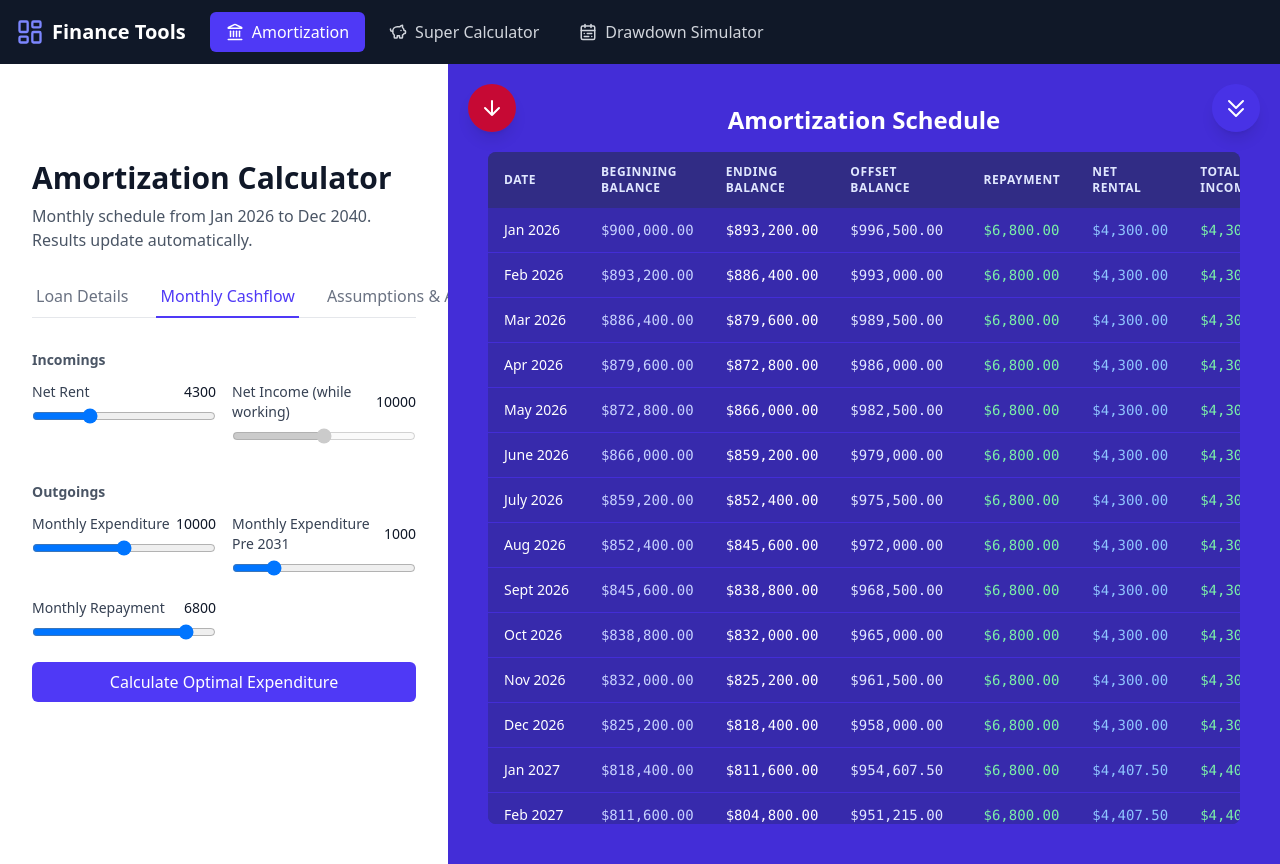
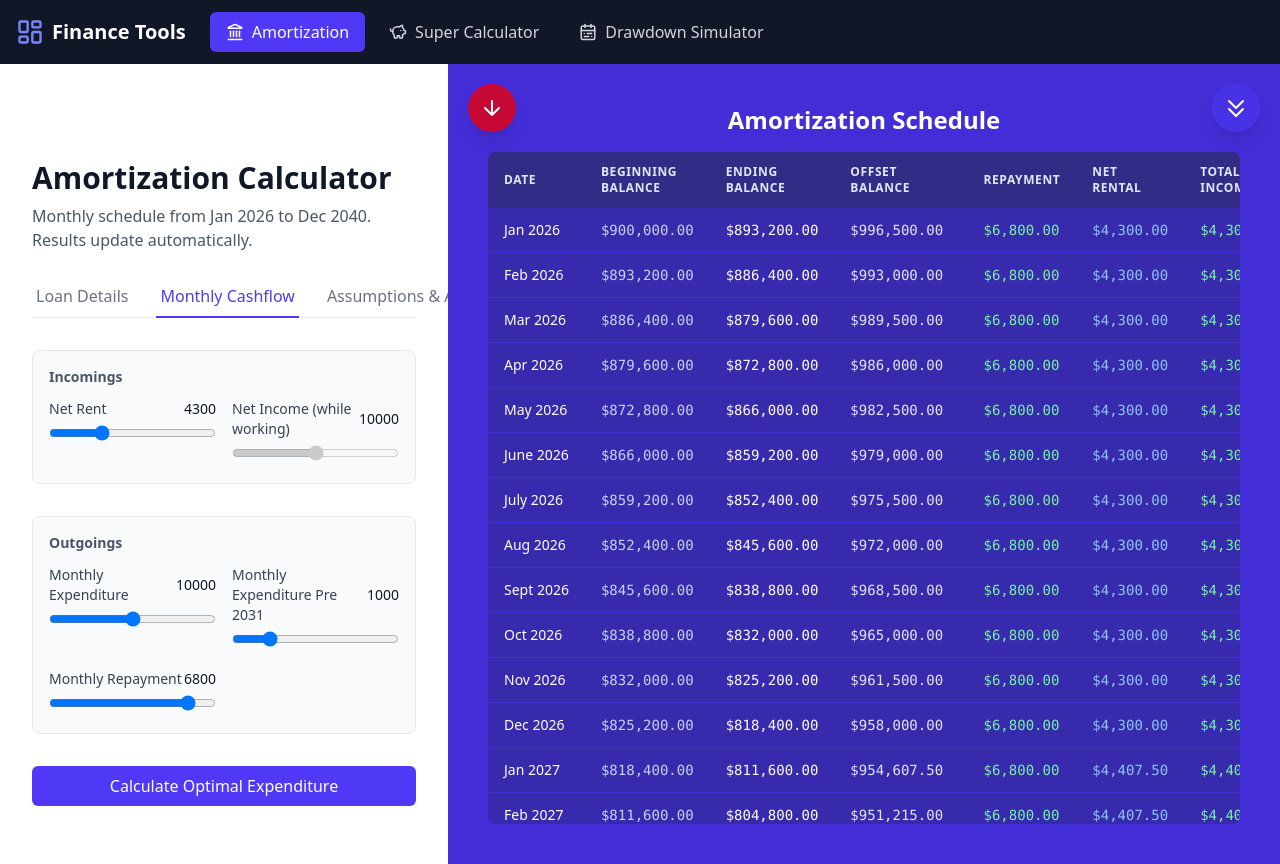
Before and after one commit to vbhargav80/fin-planner, a React (Vite) app: page / in a window 1280 px wide. Both pictures are taken after a click on the button "Monthly Cashflow". Built offline with nearby package versions, Linux system fonts and the light colour scheme.

Commit message:
feat: enhance AmortizationForm UI with improved styling and reintroduce Calculate Optimal Expenditure button

```diff
--- a/src/components/amortization/AmortizationForm.tsx
+++ b/src/components/amortization/AmortizationForm.tsx
@@ -90,7 +90,7 @@ export const AmortizationForm: React.FC<AmortizationFormProps> = ({ calculator }
             <div className="mt-8 space-y-6">
                 {activeTab === 'loan' && (
                     <section>
-                        <div className="space-y-4">
+                        <div className="bg-gray-50 p-4 rounded-lg border border-gray-200 space-y-4">
                             <RangeSlider
                                 label="Starting Loan"
                                 value={principal}
@@ -123,7 +123,7 @@ export const AmortizationForm: React.FC<AmortizationFormProps> = ({ calculator }
                     <section>
                         <div className="space-y-8">
                             {/* Incomings */}
-                            <div>
+                            <div className="bg-gray-50 p-4 rounded-lg border border-gray-200">
                                 <h4 className="text-sm font-semibold text-gray-600 mb-3">Incomings</h4>
                                 <div className="grid grid-cols-1 sm:grid-cols-2 gap-4">
                                     <RangeSlider
@@ -147,7 +147,7 @@ export const AmortizationForm: React.FC<AmortizationFormProps> = ({ calculator }
                             </div>
 
                             {/* Outgoings */}
-                            <div>
+                            <div className="bg-gray-50 p-4 rounded-lg border border-gray-200">
                                 <h4 className="text-sm font-semibold text-gray-600 mb-3">Outgoings</h4>
                                 <div className="grid grid-cols-1 sm:grid-cols-2 gap-4">
                                     <RangeSlider
@@ -176,14 +176,6 @@ export const AmortizationForm: React.FC<AmortizationFormProps> = ({ calculator }
                                         disabled={isRefinanced}
                                     />
                                 </div>
-                                <div className="mt-4">
-                                    <button
-                                        onClick={calculateOptimalExpenditure}
-                                        className="w-full bg-indigo-600 text-white py-2 px-4 rounded-md hover:bg-indigo-700 transition-colors"
-                                    >
-                                        Calculate Optimal Expenditure
-                                    </button>
-                                </div>
                             </div>
                         </div>
                     </section>
@@ -191,7 +183,8 @@ export const AmortizationForm: React.FC<AmortizationFormProps> = ({ calculator }
 
                 {activeTab === 'assumptions' && (
                     <section>
-                        <div className="space-y-4">
+                        <div className="space-y-6">
+                            <div className="bg-gray-50 p-4 rounded-lg border border-gray-200 space-y-4">
                                 <RangeSlider
                                     label="Annual Rental Growth"
                                     value={rentalGrowthRate}
@@ -205,6 +198,8 @@ export const AmortizationForm: React.FC<AmortizationFormProps> = ({ calculator }
                                     checked={isRefinanced}
                                     onChange={setIsRefinanced}
                                 />
+                            </div>
+                            <div className="bg-gray-50 p-4 rounded-lg border border-gray-200 space-y-4">
                                 <ToggleSwitch
                                     label="Consider Offset Interest Income"
                                     checked={considerOffsetIncome}
@@ -221,6 +216,8 @@ export const AmortizationForm: React.FC<AmortizationFormProps> = ({ calculator }
                                         symbolPosition="right"
                                     />
                                 )}
+                            </div>
+                            <div className="bg-gray-50 p-4 rounded-lg border border-gray-200 space-y-4">
                                 <ToggleSwitch
                                     label="Continue Working"
                                     checked={continueWorking}
@@ -238,8 +235,18 @@ export const AmortizationForm: React.FC<AmortizationFormProps> = ({ calculator }
                                     />
                                 )}
                             </div>
+                        </div>
                     </section>
                 )}
+            </div>
+
+            <div className="mt-8">
+                <button
+                    onClick={calculateOptimalExpenditure}
+                    className="w-full bg-indigo-600 text-white py-2 px-4 rounded-md hover:bg-indigo-700 transition-colors"
+                >
+                    Calculate Optimal Expenditure
+                </button>
             </div>
         </div>
     );
```
Lines whose indentation alone changed are shown as unchanged.
